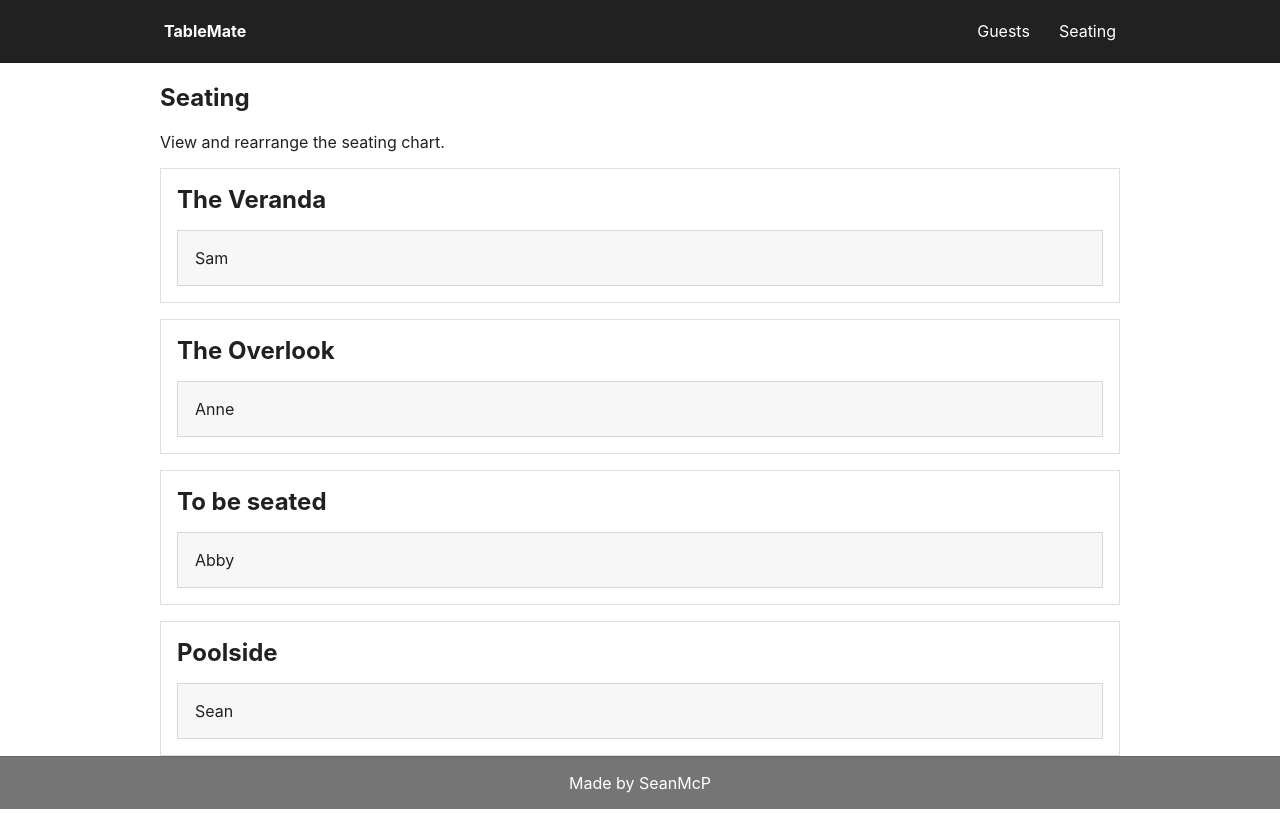
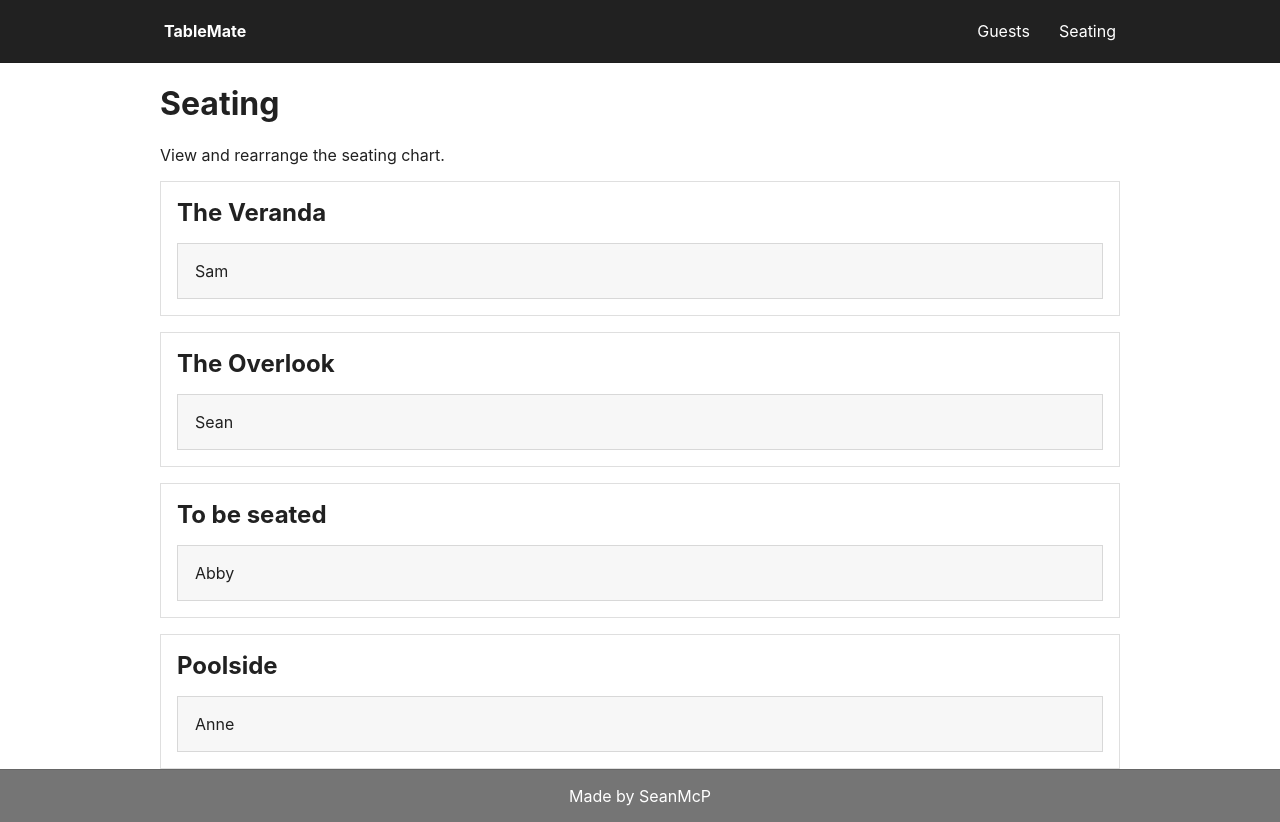
Before and after one commit to SeanMcP/TableMate, a React (Create React App) app: page /seating in a window 1280 px wide. Built offline with nearby package versions, Linux system fonts and the light colour scheme.

Commit message:
Audit accessibility

```diff
--- a/src/components/form/Button.jsx
+++ b/src/components/form/Button.jsx
@@ -9,16 +9,18 @@ const Button = styled.button`
   padding: 0.5rem;
 
   &:hover {
-    background: ${p => p.theme.accent};
+    background: ${p => p.theme.accentDark};
+    color: ${p => p.theme.inverseText};
   }
 
   &:focus {
-    box-shadow: 0 0 0 2px ${p => p.theme.tertiary};
+    box-shadow: 0 0 0 2px ${p => p.theme.accent};
     outline: 2px solid transparent;
   }
 
   &:active {
     background: ${p => p.theme.tertiary};
+    color: inherit;
   }
 
   &:active&:focus {
--- a/src/components/layout/Header.jsx
+++ b/src/components/layout/Header.jsx
@@ -36,8 +36,8 @@ const SLink = styled(({ bold, ...props }) => <Link {...props} />)`
   }
 
   &:active {
-    border-color: ${p => p.theme.accent};
-    color: ${p => p.theme.accent};
+    border-color: ${p => p.theme.accentLight};
+    color: ${p => p.theme.accentLight};
   }
 
   ${p =>
--- a/src/components/layout/View.jsx
+++ b/src/components/layout/View.jsx
@@ -12,7 +12,7 @@ function View({ children, title, description }) {
   }, [document]);
   return (
     <ContentContainer>
-      <h2>{title}</h2>
+      <h1>{title}</h1>
       <p>{description}</p>
       {children}
     </ContentContainer>
--- a/src/store/StoreReducer.js
+++ b/src/store/StoreReducer.js
@@ -3,9 +3,9 @@ import { STORE_ACTION_TYPES } from "./StoreActions";
 export const initialState = {
   guestsByRoom: {
     "The Veranda": ["Sam"],
-    "The Overlook": ["Anne"],
+    "The Overlook": ["Sean"],
     NONE: ["Abby"],
-    Poolside: ["Sean"]
+    Poolside: ["Anne"]
   }
 };
 
--- a/src/styles/GlobalStyles.js
+++ b/src/styles/GlobalStyles.js
@@ -4,6 +4,7 @@ export default createGlobalStyle`
     body {
         background: ${p => p.theme.background};
         color: ${p => p.theme.text};
+        font-size: 16px;
         margin: 0;
         padding: 0;
         font-family: -apple-system, BlinkMacSystemFont, "Segoe UI", "Roboto", "Oxygen",
@@ -14,7 +15,7 @@ export default createGlobalStyle`
     }
 
     a {
-        color: ${p => p.theme.accent};
+        color: ${p => p.theme.accentDark};
     }
 
 `;
--- a/src/styles/theme.js
+++ b/src/styles/theme.js
@@ -9,5 +9,7 @@ export default {
     inverseText: 'white',
     primary: '#212121',
     accent: '#4CAF50',
+    accentLight: '#A5D6A7',
+    accentDark: '#2E7D32',
     tertiary: '#EF5350'
 }
```
